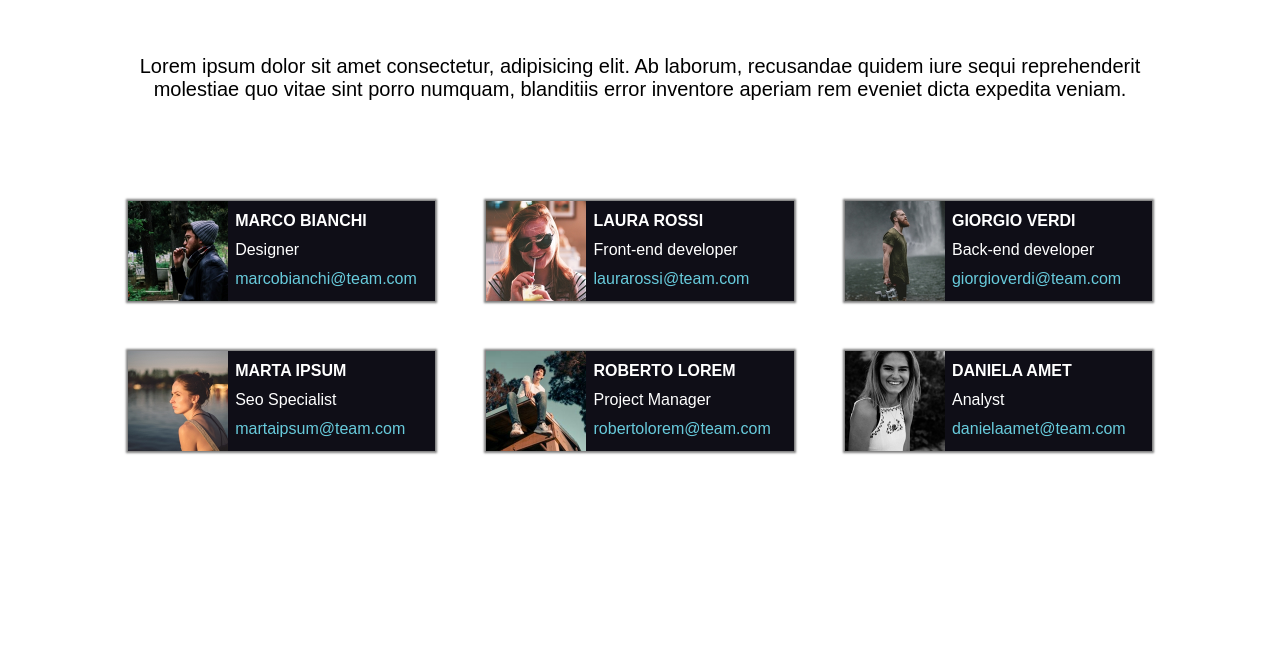
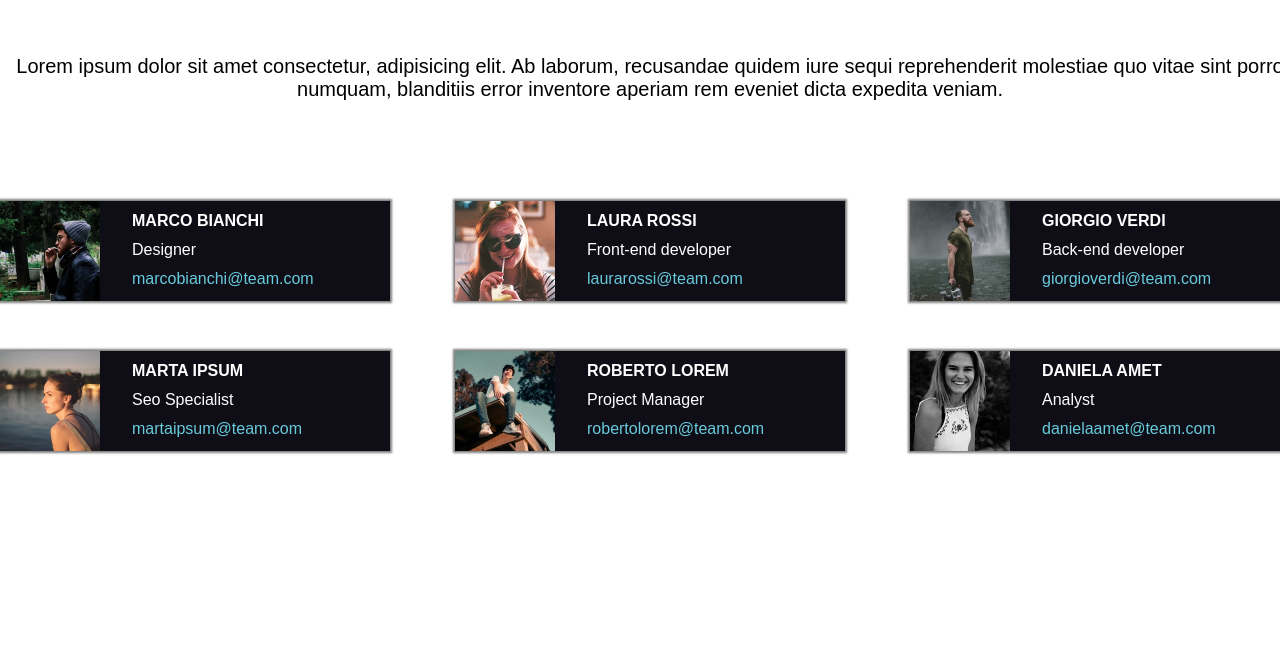
Before and after one commit to manuelcamaioni/html-css-float-cards, a plain HTML site: page index.html in a window 1280 px wide. Shown: the part 140-800 px from the top of the page. Drawn offline with Linux system fonts and the light colour scheme.

Commit message:
changed width from percentage to pixels

```diff
--- a/style.css
+++ b/style.css
@@ -20,7 +20,7 @@
 }
 
 main, header{
-    width: 80%;
+    width: 1300px;
     margin: 0 auto;
 }
 
```
